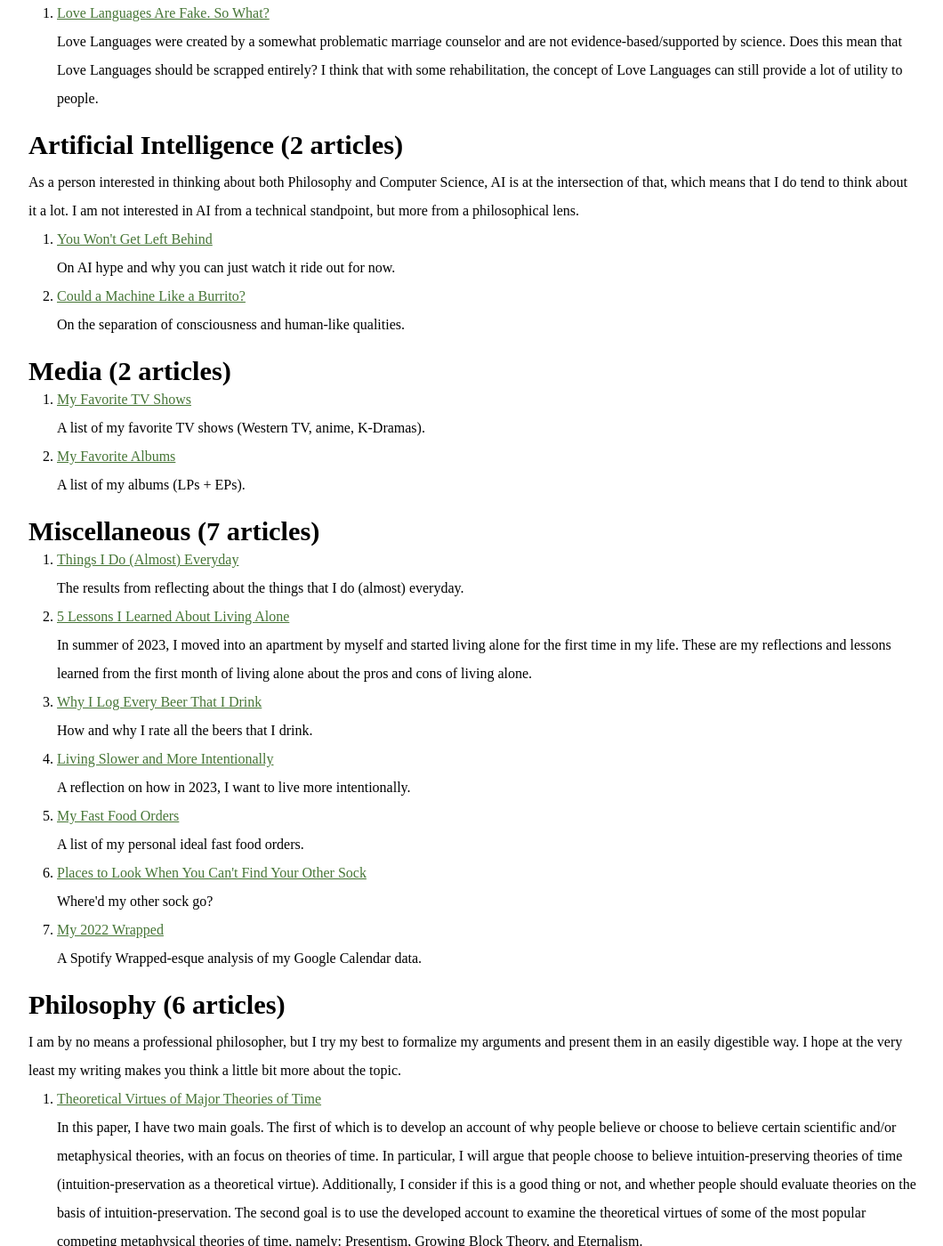
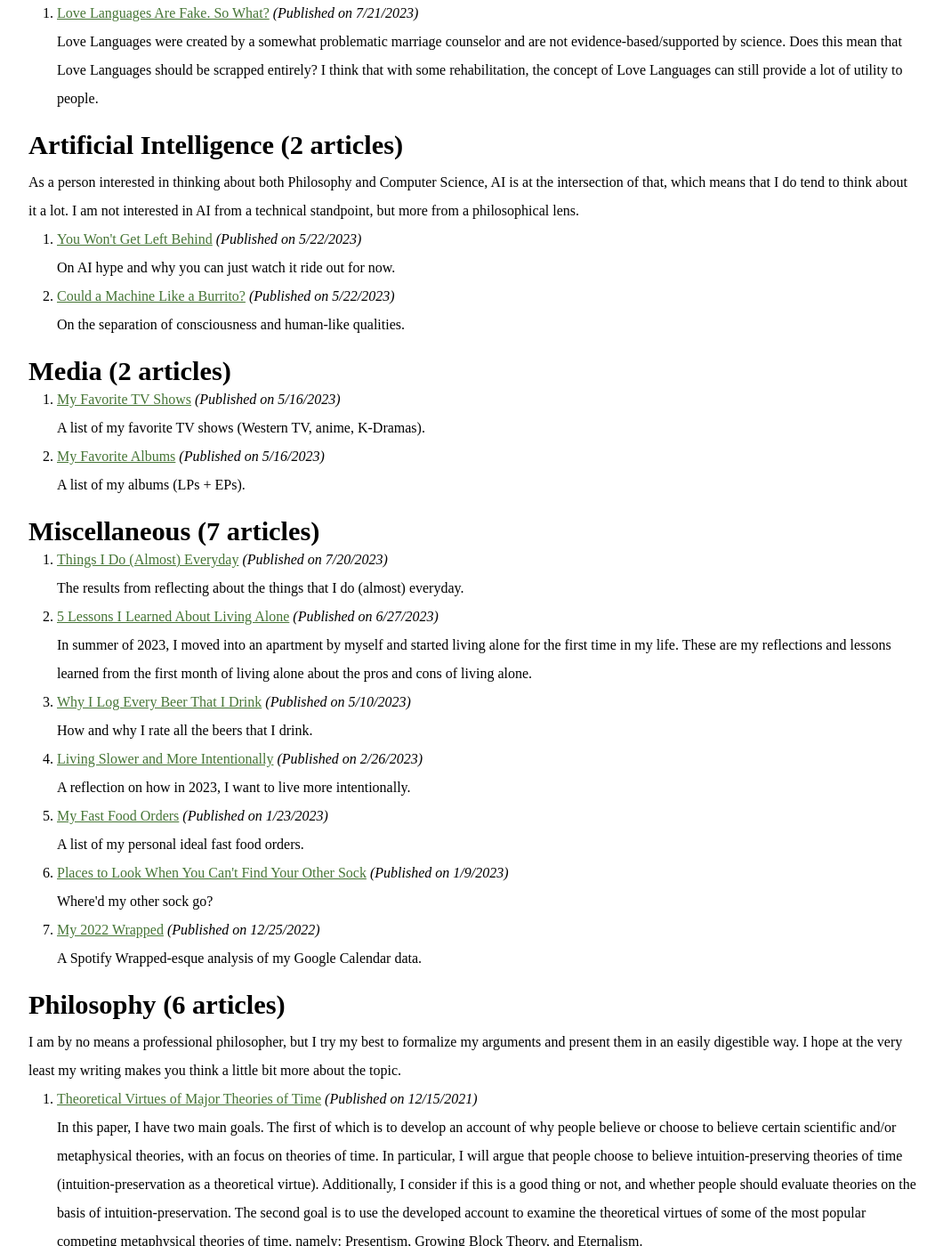
Before and after one commit to reeshuffled/reeshuffled.github.io, a Jekyll site: the page built from writing.html, in a window 1280 px wide and 1400 px high, scrolled down 733 px. Shown: the whole window at 89% size, without its empty margins (108-1168 px from the left). Built offline with Jekyll 4.4.1, drawn with Linux system fonts in a browser that asks for light colours; some of the changed text lies outside the part shown.

Commit message:
update library article + date blog posts

```diff
--- a/writing.html
+++ b/writing.html
@@ -66,7 +66,14 @@ writing_tags:
                             {% for post in posts %}
                                 {% if post.tags contains t %}
                                     <li>
-                                        <a href="{{ post.url }}">{{ post.title }}</a>
+                                        <p>
+                                            <a href="{{ post.url }}">{{ post.title }}</a>
+
+                                            <span style="font-style: italic;">
+                                                (Published on {{ post.date | date: "%-m/%-d/%Y" }})
+                                            </span>
+                                        </p>
+
 
                                         <p>
                                             {{ post.description }}
```
Also changed, not shown: _posts/2023-05-09-Libraries-And-Starting-My-Own.md (+1 -1 lines).
